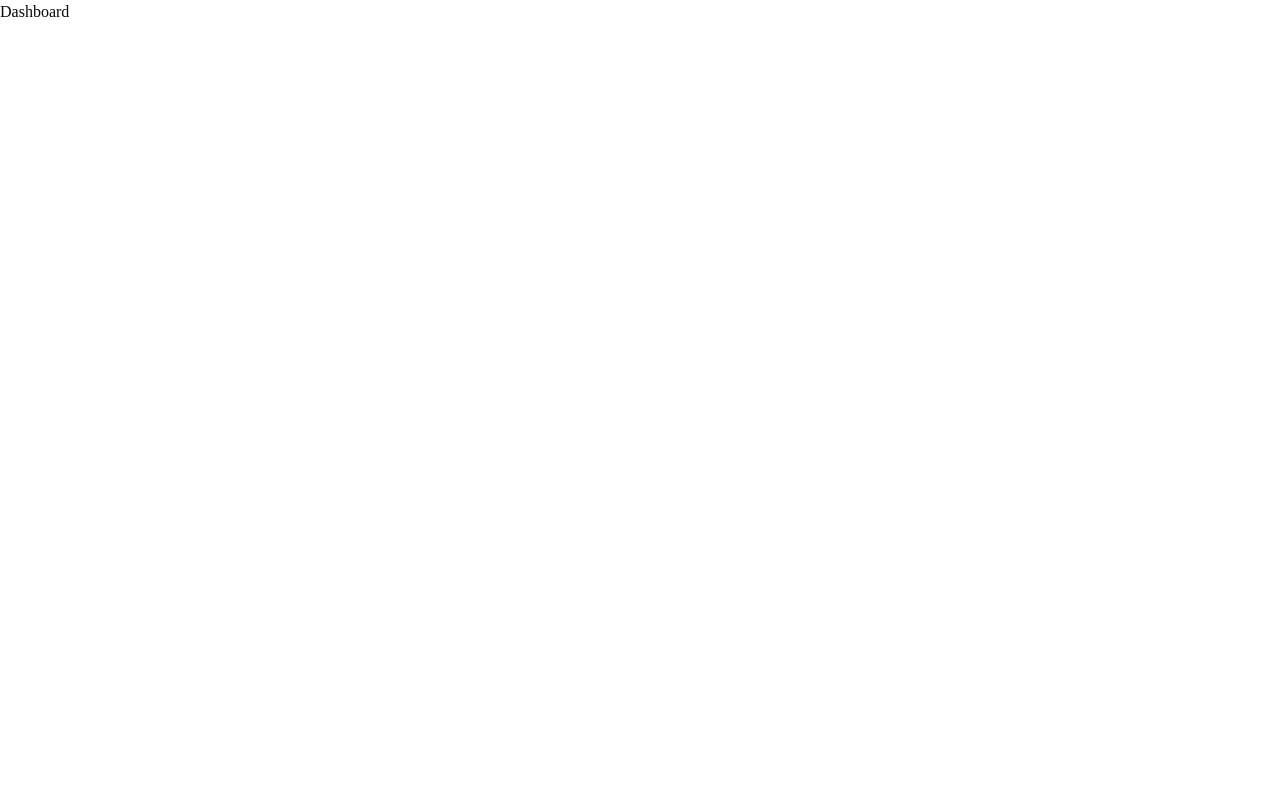
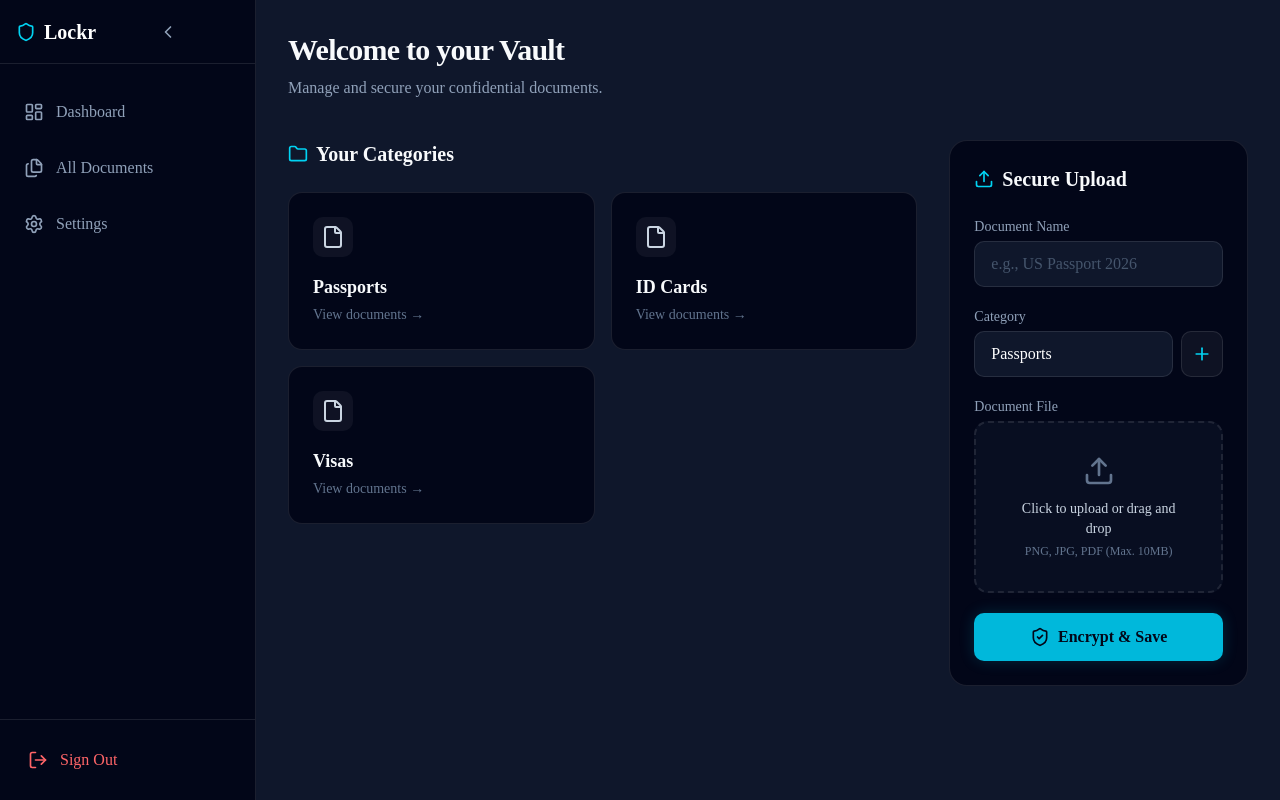
Before and after one commit to Lumora-Tech-Labs/lockr, a Next.js app: page /dashboard in a window 1280 px wide. Built offline with nearby package versions, Linux system fonts and the light colour scheme.

Commit message:
feat: layout and page created for dashboard

```diff
--- /dev/null
+++ b/app/dashboard/layout.tsx
@@ -0,0 +1,14 @@
+import Sidebar from '@/components/Dashboard/Sidebar';
+
+export default function DashboardLayout({
+  children,
+}: {
+  children: React.ReactNode;
+}) {
+  return (
+    <div className="flex min-h-screen bg-slate-900 text-slate-50 font-sans selection:bg-cyan-500/30">
+      <Sidebar />
+      <main className="flex-1 overflow-y-auto">{children}</main>
+    </div>
+  );
+}
--- a/app/dashboard/page.tsx
+++ b/app/dashboard/page.tsx
@@ -1,5 +1,195 @@
+'use client';
+
+import { useState } from 'react';
+import { motion } from 'framer-motion';
+import { Upload, Plus, Folder, File, ShieldCheck } from 'lucide-react';
+
 export default function DashboardPage() {
-  return(
-    <p>Dashboard</p>
-  )
+  // Mock data - eventually fetched from Supabase
+  const [categories, setCategories] = useState([
+    'Passports',
+    'ID Cards',
+    'Visas',
+  ]);
+  const [newCategory, setNewCategory] = useState('');
+  const [isCreatingCategory, setIsCreatingCategory] = useState(false);
+  const [selectedCategory, setSelectedCategory] = useState(categories[0]);
+
+  // Form State
+  const [docName, setDocName] = useState('');
+
+  const fadeUp = {
+    hidden: { opacity: 0, y: 10 },
+    visible: { opacity: 1, y: 0 },
+  };
+
+  const handleUpload = (e: React.FormEvent) => {
+    e.preventDefault();
+    // Here you will handle the Supabase storage upload and database insert
+    console.log('Uploading:', { docName, category: selectedCategory });
+    setDocName(''); // Reset
+  };
+
+  const handleAddCategory = () => {
+    if (newCategory.trim() && !categories.includes(newCategory.trim())) {
+      setCategories([...categories, newCategory.trim()]);
+      setSelectedCategory(newCategory.trim());
+      setNewCategory('');
+      setIsCreatingCategory(false);
+    }
+  };
+
+  return (
+    <div className="p-8 max-w-6xl mx-auto">
+      <div className="mb-10">
+        <h1 className="text-3xl font-bold tracking-tight mb-2">
+          Welcome to your Vault
+        </h1>
+        <p className="text-slate-400">
+          Manage and secure your confidential documents.
+        </p>
+      </div>
+
+      <div className="grid grid-cols-1 lg:grid-cols-3 gap-8">
+        {/* Left Column: Dynamic Categories */}
+        <div className="lg:col-span-2 space-y-6">
+          <h2 className="text-xl font-semibold flex items-center gap-2">
+            <Folder className="w-5 h-5 text-cyan-400" /> Your Categories
+          </h2>
+
+          <div className="grid grid-cols-1 sm:grid-cols-2 gap-4">
+            {categories.map((cat, i) => (
+              <motion.div
+                key={cat}
+                initial="hidden"
+                animate="visible"
+                variants={fadeUp}
+                transition={{ delay: i * 0.1 }}
+                className="bg-slate-950 border border-white/10 rounded-xl p-6 hover:border-cyan-500/30 transition-colors group cursor-pointer"
+              >
+                <div className="flex justify-between items-start mb-4">
+                  <div className="p-2 bg-white/5 rounded-lg group-hover:bg-cyan-500/10 transition-colors">
+                    <File className="w-6 h-6 text-slate-300 group-hover:text-cyan-400" />
+                  </div>
+                </div>
+                <h3 className="font-semibold text-lg">{cat}</h3>
+                <p className="text-slate-500 text-sm mt-1">View documents →</p>
+              </motion.div>
+            ))}
+          </div>
+        </div>
+
+        {/* Right Column: Secure Upload Form */}
+        <motion.div
+          initial="hidden"
+          animate="visible"
+          variants={fadeUp}
+          className="bg-slate-950 border border-white/10 rounded-2xl p-6 relative overflow-hidden"
+        >
+          {/* Subtle background glow */}
+          <div className="absolute top-0 right-0 w-32 h-32 bg-cyan-500/5 blur-[50px] -z-10" />
+
+          <h2 className="text-xl font-semibold mb-6 flex items-center gap-2">
+            <Upload className="w-5 h-5 text-cyan-400" /> Secure Upload
+          </h2>
+
+          <form onSubmit={handleUpload} className="space-y-5">
+            {/* Document Name */}
+            <div>
+              <label className="block text-sm font-medium text-slate-400 mb-1">
+                Document Name
+              </label>
+              <input
+                type="text"
+                required
+                value={docName}
+                onChange={(e) => setDocName(e.target.value)}
+                placeholder="e.g., US Passport 2026"
+                className="w-full bg-slate-900 border border-white/10 rounded-lg px-4 py-2.5 text-white placeholder-slate-600 focus:outline-none focus:border-cyan-500 focus:ring-1 focus:ring-cyan-500 transition-all"
+              />
+            </div>
+
+            {/* Category Selection */}
+            <div>
+              <label className="block text-sm font-medium text-slate-400 mb-1">
+                Category
+              </label>
+
+              {!isCreatingCategory ? (
+                <div className="flex gap-2">
+                  <select
+                    value={selectedCategory}
+                    onChange={(e) => setSelectedCategory(e.target.value)}
+                    className="flex-1 bg-slate-900 border border-white/10 rounded-lg px-4 py-2.5 text-white focus:outline-none focus:border-cyan-500 focus:ring-1 focus:ring-cyan-500 appearance-none"
+                  >
+                    {categories.map((cat) => (
+                      <option key={cat} value={cat}>
+                        {cat}
+                      </option>
+                    ))}
+                  </select>
+                  <button
+                    type="button"
+                    onClick={() => setIsCreatingCategory(true)}
+                    className="bg-white/5 border border-white/10 hover:bg-white/10 p-2.5 rounded-lg transition-colors flex items-center justify-center text-cyan-400"
+                    title="Create new category"
+                  >
+                    <Plus className="w-5 h-5" />
+                  </button>
+                </div>
+              ) : (
+                <div className="flex gap-2">
+                  <input
+                    type="text"
+                    value={newCategory}
+                    onChange={(e) => setNewCategory(e.target.value)}
+                    placeholder="New Category Name"
+                    className="flex-1 bg-slate-900 border border-white/10 rounded-lg px-4 py-2.5 text-white focus:outline-none focus:border-cyan-500"
+                  />
+                  <button
+                    type="button"
+                    onClick={handleAddCategory}
+                    className="bg-cyan-500 hover:bg-cyan-400 text-slate-950 font-medium px-4 py-2.5 rounded-lg transition-colors"
+                  >
+                    Add
+                  </button>
+                  <button
+                    type="button"
+                    onClick={() => setIsCreatingCategory(false)}
+                    className="bg-slate-800 hover:bg-slate-700 text-white px-4 py-2.5 rounded-lg transition-colors"
+                  >
+                    Cancel
+                  </button>
+                </div>
+              )}
+            </div>
+
+            {/* File Dropzone UI */}
+            <div>
+              <label className="block text-sm font-medium text-slate-400 mb-1">
+                Document File
+              </label>
+              <div className="border-2 border-dashed border-white/10 hover:border-cyan-500/50 rounded-xl p-8 text-center transition-colors cursor-pointer group bg-slate-900/50">
+                <Upload className="w-8 h-8 text-slate-500 group-hover:text-cyan-400 mx-auto mb-3 transition-colors" />
+                <p className="text-sm text-slate-300 font-medium">
+                  Click to upload or drag and drop
+                </p>
+                <p className="text-xs text-slate-500 mt-1">
+                  PNG, JPG, PDF (Max. 10MB)
+                </p>
+                <input type="file" className="hidden" />
+              </div>
+            </div>
+
+            <button
+              type="submit"
+              className="w-full flex items-center justify-center gap-2 bg-cyan-500 hover:bg-cyan-400 text-slate-950 font-bold px-4 py-3 rounded-lg transition-all shadow-[0_0_15px_rgba(6,182,212,0.2)] hover:shadow-[0_0_25px_rgba(6,182,212,0.4)] mt-4"
+            >
+              <ShieldCheck className="w-5 h-5" /> Encrypt & Save
+            </button>
+          </form>
+        </motion.div>
+      </div>
+    </div>
+  );
 }
```
